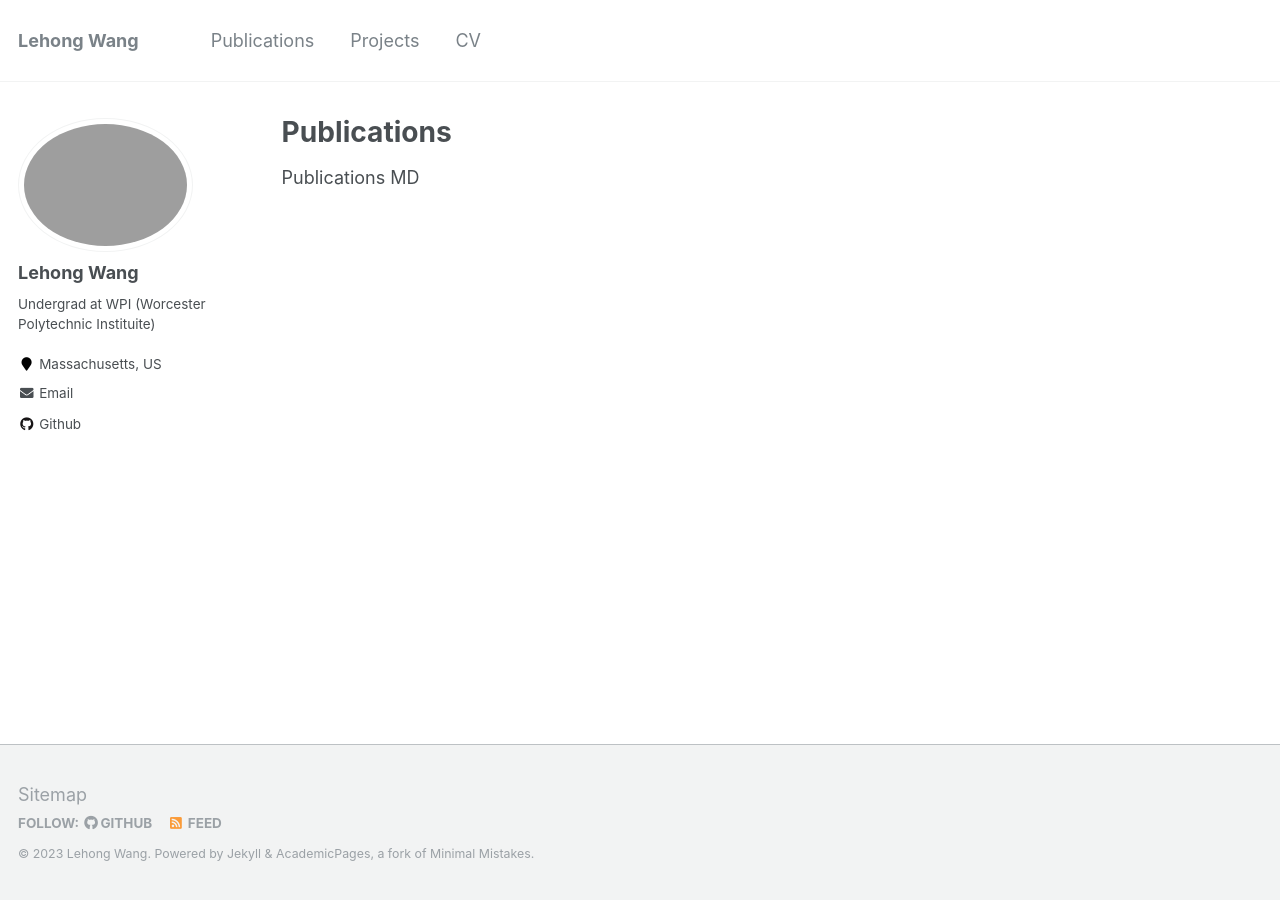
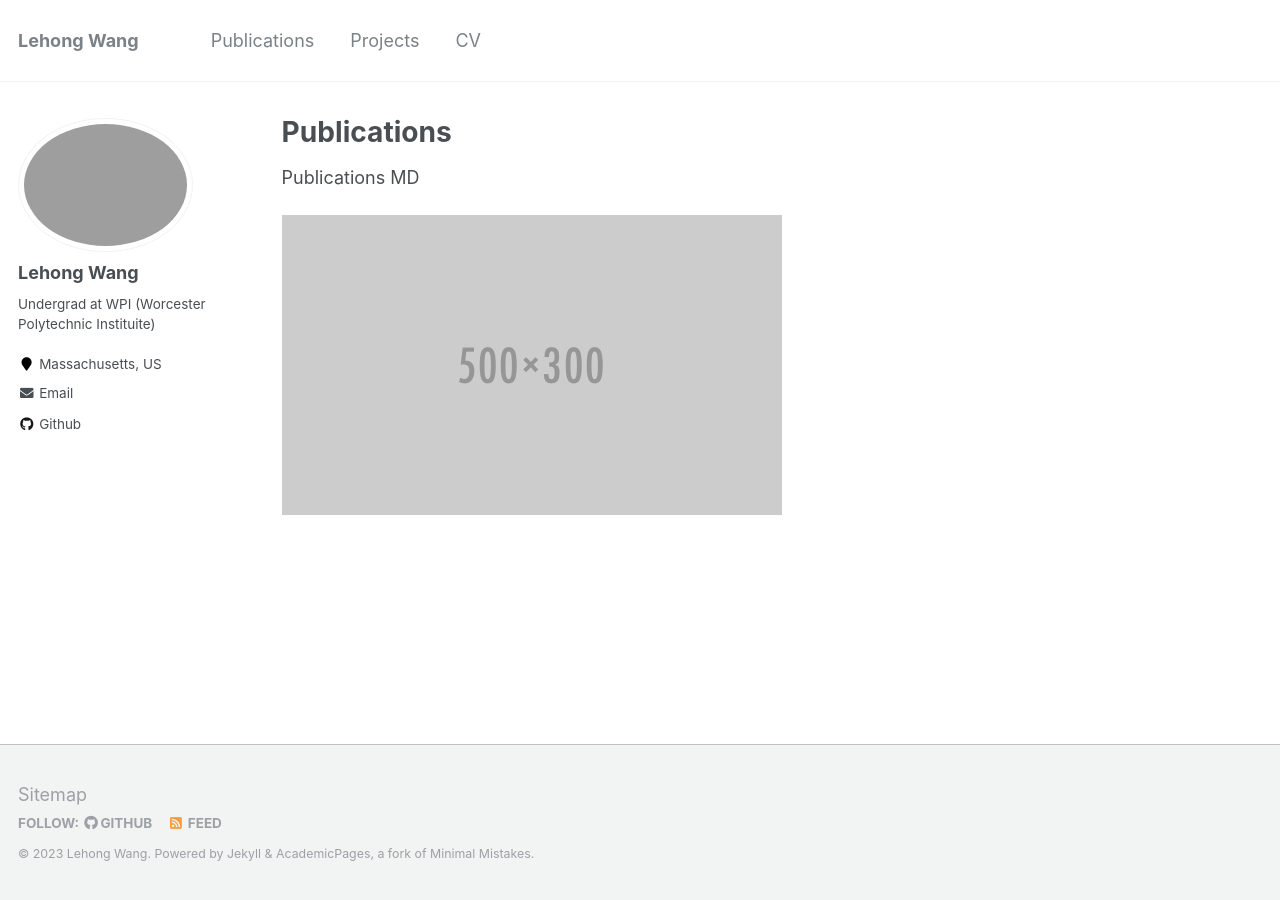
Before and after one commit to Lehong-Wang/Lehong-Wang.github.io, a Jekyll site: the page built from _pages/publications.md, in a window 1280 px wide. Built offline with Jekyll 4.4.1, drawn with Linux system fonts in a browser that asks for light colours.

Commit message:
add test image to publications

```diff
--- a/_pages/publications.md
+++ b/_pages/publications.md
@@ -18,3 +18,5 @@ author_profile: true
 
 
 Publications MD
+
+![](../images/500x300.png)
```
